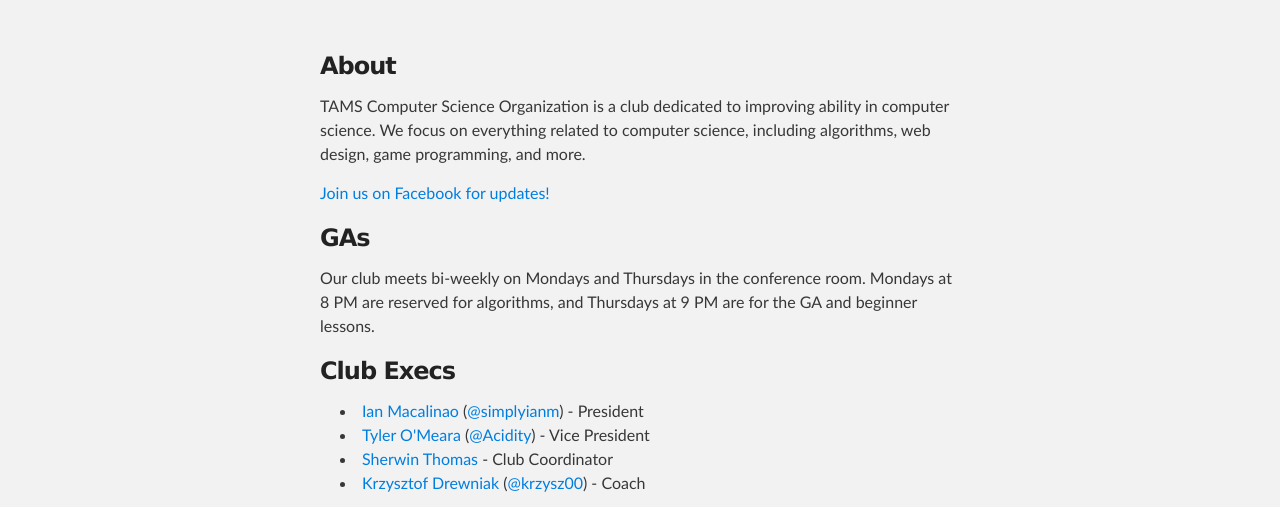
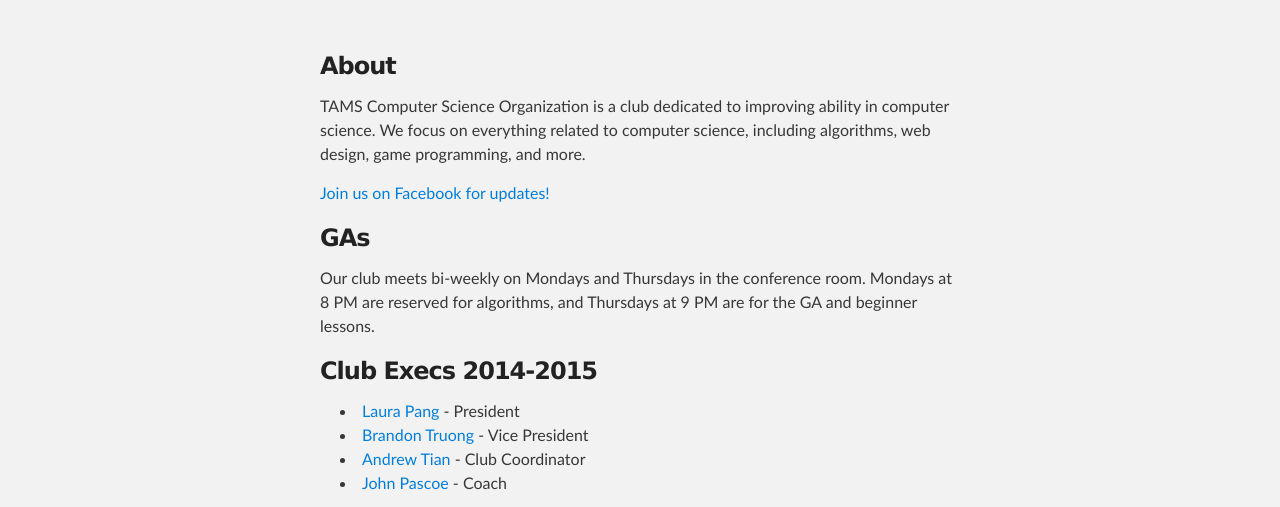
Before and after one commit to TAMSCompSci/tamscompsci.github.io, a plain HTML site: page index.html in a window 1280 px wide. Shown: the part 275-782 px from the top of the page. Drawn offline with Linux system fonts and the light colour scheme.

Commit message:
New club execs

```diff
--- a/index.html
+++ b/index.html
@@ -2,9 +2,9 @@
 <html>
 
 <head>
-    <meta charset='utf-8' />
-    <meta http-equiv="X-UA-Compatible" content="chrome=1" />
-    <meta name="description" content="Computer Science Organization : Making technology fun" />
+    <meta charset='utf-8'/>
+    <meta http-equiv="X-UA-Compatible" content="chrome=1"/>
+    <meta name="description" content="Computer Science Organization : Making technology fun"/>
 
     <link rel="stylesheet" type="text/css" media="screen" href="stylesheets/stylesheet.css">
 
@@ -19,6 +19,7 @@
         <a id="forkme_banner" href="https://github.com/TAMSCompSci">View on GitHub</a>
 
         <h1 id="project_title">Computer Science Organization</h1>
+
         <h2 id="project_tagline">Making technology fun</h2>
 
     </header>
@@ -30,27 +31,54 @@
         <h3>
             <a name="about" class="anchor" href="#about"><span class="octicon octicon-link"></span></a>About</h3>
 
-<p>TAMS Computer Science Organization is a club dedicated to improving ability in computer science. We focus on everything related to computer science, including algorithms, web design, game programming, and more.</p>
+        <p>TAMS Computer Science Organization is a club dedicated to improving ability in computer science. We focus on
+            everything related to computer science, including algorithms, web design, game programming, and more.</p>
 
         <p><a href="http://www.facebook.com/groups/tamscompsci/">Join us on Facebook for updates!</a></p>
 
         <h3>
             <a name="gas" class="anchor" href="#gas"><span class="octicon octicon-link"></span></a>GAs</h3>
 
-<p>Our club meets bi-weekly on Mondays and Thursdays in the conference room. Mondays at 8 PM are reserved for algorithms, and Thursdays at 9 PM are for the GA and beginner lessons.</p>
+        <p>Our club meets bi-weekly on Mondays and Thursdays in the conference room. Mondays at 8 PM are reserved for
+            algorithms, and Thursdays at 9 PM are for the GA and beginner lessons.</p>
 
+        <h3><a name="club-execs2" class="anchor" href="#club-execs2"><span class="octicon octicon-link"></span></a>Club
+            Execs
+            2014-2015</h3>
+        </h3>
+        <ul>
+            <li>
+                <a href="#">Laura Pang</a> - President
+            </li>
+            <li>
+                <a href="#">Brandon Truong</a> - Vice President
+            </li>
+            <li>
+                <a href="#">Andrew Tian</a> - Club Coordinator
+            </li>
+            <li>
+                <a href="#">John Pascoe</a> - Coach
+            </li>
+        </ul>
         <h3>
-<a name="club-execs" class="anchor" href="#club-execs"><span class="octicon octicon-link"></span></a>Club Execs</h3>
+            <a name="club-execs" class="anchor" href="#club-execs"><span class="octicon octicon-link"></span></a>Club
+            Execs 2013-2014</h3>
 
         <ul>
             <li>
-<a href="http://ianmacalinao.com">Ian Macalinao</a> (<a href="http://github.com/simplyianm">@simplyianm</a>) - President</li>
+                <a href="http://ianmacalinao.com">Ian Macalinao</a> (<a
+                    href="http://github.com/simplyianm">@simplyianm</a>) - President
+            </li>
             <li>
-<a href="http://tyleromeara.com">Tyler O'Meara</a> (<a href="http://github.com/Acidity">@Acidity</a>) - Vice President</li>
+                <a href="http://tyleromeara.com">Tyler O'Meara</a> (<a href="http://github.com/Acidity">@Acidity</a>) -
+                Vice President
+            </li>
             <li>
-<a href="#">Sherwin Thomas</a> - Club Coordinator</li>
+                <a href="#">Sherwin Thomas</a> - Club Coordinator
+            </li>
             <li>
-<a href="#">Krzysztof Drewniak</a> (<a href="http://github.com/krzysz00">@krzysz00</a>) - Coach</li>
+                <a href="#">Krzysztof Drewniak</a> (<a href="http://github.com/krzysz00">@krzysz00</a>) - Coach
+            </li>
         </ul>
     </section>
 </div>
@@ -63,6 +91,5 @@
 </div>
 
 
-
 </body>
 </html>
```
Lines whose indentation alone changed are shown as unchanged.
